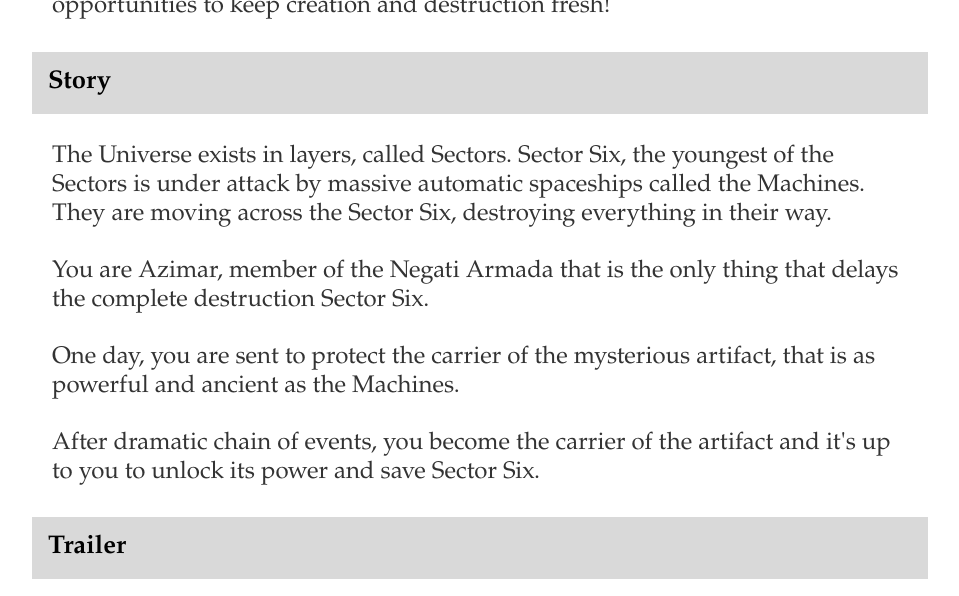
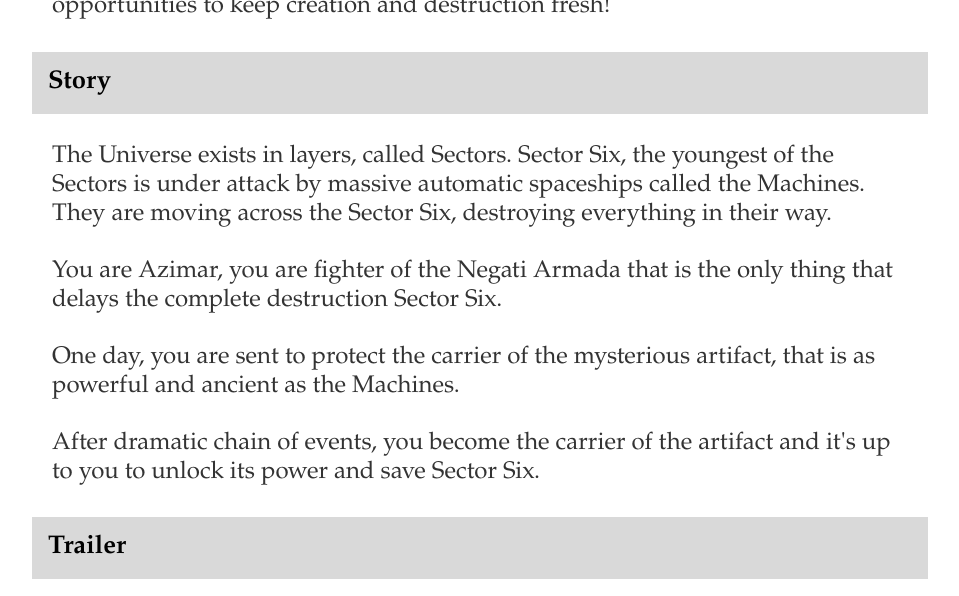
Before and after one commit to Phoebe3663/Zuurix.github.io, a Jekyll site: the page built from sector-six-press-kit/index.html, in a window 1280 px wide and 900 px high, scrolled down 1835 px, cut to the strip 0-596 px from the top of the window. Shown: the whole strip, without its empty margins (160-1119 px from the left). Built offline with Jekyll 4.4.1, drawn with Linux system fonts in a browser that asks for light colours.

Commit message:
Update index.html

```diff
--- a/sector-six-press-kit/index.html
+++ b/sector-six-press-kit/index.html
@@ -53,7 +53,7 @@ title: Zuurix.com - Sector Six press kit
 	<h2>Story</h2>
 
 	<p>The Universe exists in layers, called Sectors. Sector Six, the youngest of the Sectors is under attack by massive automatic spaceships called the Machines. They are moving across the Sector Six, destroying everything in their way.</p>
-	<p>You are Azimar, member of the Negati Armada that is the only thing that delays the complete destruction Sector Six.</p>
+	<p>You are Azimar, you are fighter of the Negati Armada that is the only thing that delays the complete destruction Sector Six.</p>
 	<p>One day, you are sent to protect the carrier of the mysterious artifact, that is as powerful and ancient as the Machines.</p>
 	<p>After dramatic chain of events, you become the carrier of the artifact and it's up to you to unlock its power and save Sector Six.</p>
 
```
